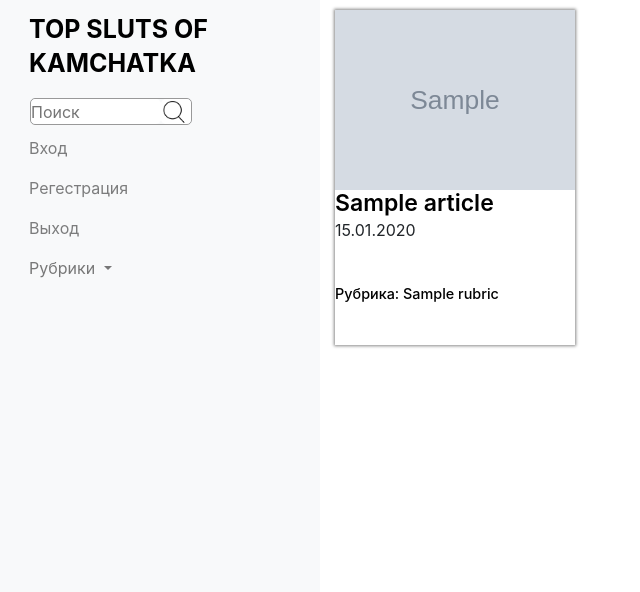
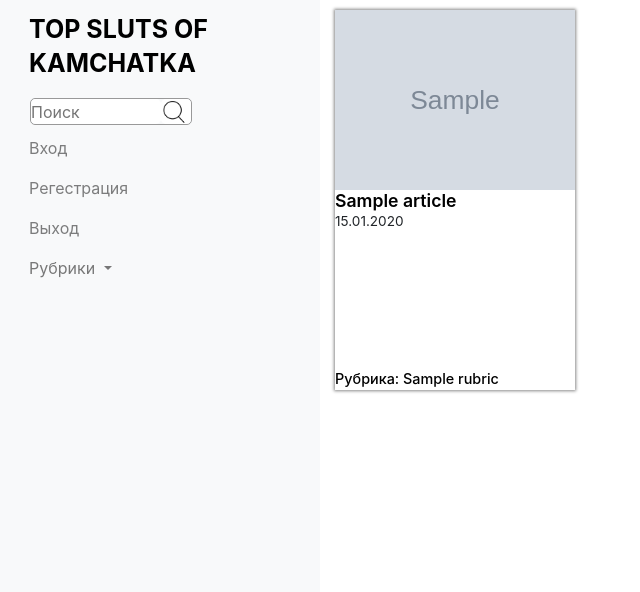
Before and after one commit to Y2Danil/tsoktest, a Django app: page / in a window 1280 px wide. Shown: the top 592 px of the page, without its empty margins (0-640 px from the left). Run offline with Django 3.2, Linux system fonts and the light colour scheme; tables that the repository leaves empty hold one stand-in row (values such as "Sample post"); grey boxes marked "Sample" are stand-in pictures; some libraries are stand-ins or nearby versions.

Commit message:
Немного правак

```diff
--- a/Top/static/Top/style2.css
+++ b/Top/static/Top/style2.css
@@ -108,7 +108,7 @@ ul > li.admin {
 }
 
 .article_title {
-  font-size: 1.2em;
+  font-size: 1.5em;
   font-weight: 600;
   color: #000;
   text-decoration: none !important;
@@ -123,16 +123,13 @@ ul > li.admin {
 }
 
 .article_pub_date {
-  margin-bottom: 60px;
+  margin-bottom: 80px;
 }
 
 .article_rubric {
-  color: #000;
   position: absolute;
   bottom: 0;
-  font-size: .90em;
   font-weight: 500;
-  margin-bottom: 0;
 }
 
 .article_rubric > a {
@@ -484,9 +481,20 @@ ul > li.admin {
   ul > *  {
     text-align: left;
   }
+  .article_title {
+    font-size: 1.05em;
+    color: #000;
+  }
+
+  .article_pub_date {
+    font-size: .85em;
+    margin-bottom: 80px;
+  }
+
   .article_rubric {
-    margin-bottom: 40px;
-  }
+    position: absolute;
+    bottom: 0;
+    font-size: .9em;
 }
 
 @media (max-width: 1200px) {
@@ -497,8 +505,23 @@ ul > li.admin {
     max-height: 250px;
   }
   .Article {
-    height: 335px;
+    height: 380px;
   }
+  .article_title {
+    font-size: 1.05em;
+    color: #000;
+  }
+
+  .article_pub_date {
+    font-size: .85em;
+    margin-bottom: 80px;
+  }
+
+  .article_rubric {
+    position: absolute;
+    bottom: 0;
+    font-size: .9em;
+}
 }
 
 @media (min-width: 1365px) {
@@ -506,15 +529,15 @@ ul > li.admin {
     max-height: 260px;
   }
   .Article {
-    height: 330px;
+    height: 350px;
   }
 }
 
 @media (min-width: 1500px) {
   .Article img {
-    max-height: 270px;
+    max-height: 260px;
   }
   .Article {
-    height: 320px;
+    height: 350px;
   }
 }
--- a/Top/templates/Top/list.html
+++ b/Top/templates/Top/list.html
@@ -14,7 +14,7 @@
   <section class='row'>
   {% if Articles %}
     {% for Article in Articles %}
-            <article class='Article col-8 col-sm-9 col-md-9 col-lg-5 col-xl-3'>
+            <article class='Article col-10 col-sm-9 col-md-9 col-lg-5 col-xl-3'>
               <div clas='scale div_img pr-0'>
                 <img src="{{ Article.image.url }}" alt="Картинка" class='article_img scale col-12 col-sm-12 col-md-12 col-lg-12 col-xl-12'>
               </div>
```
